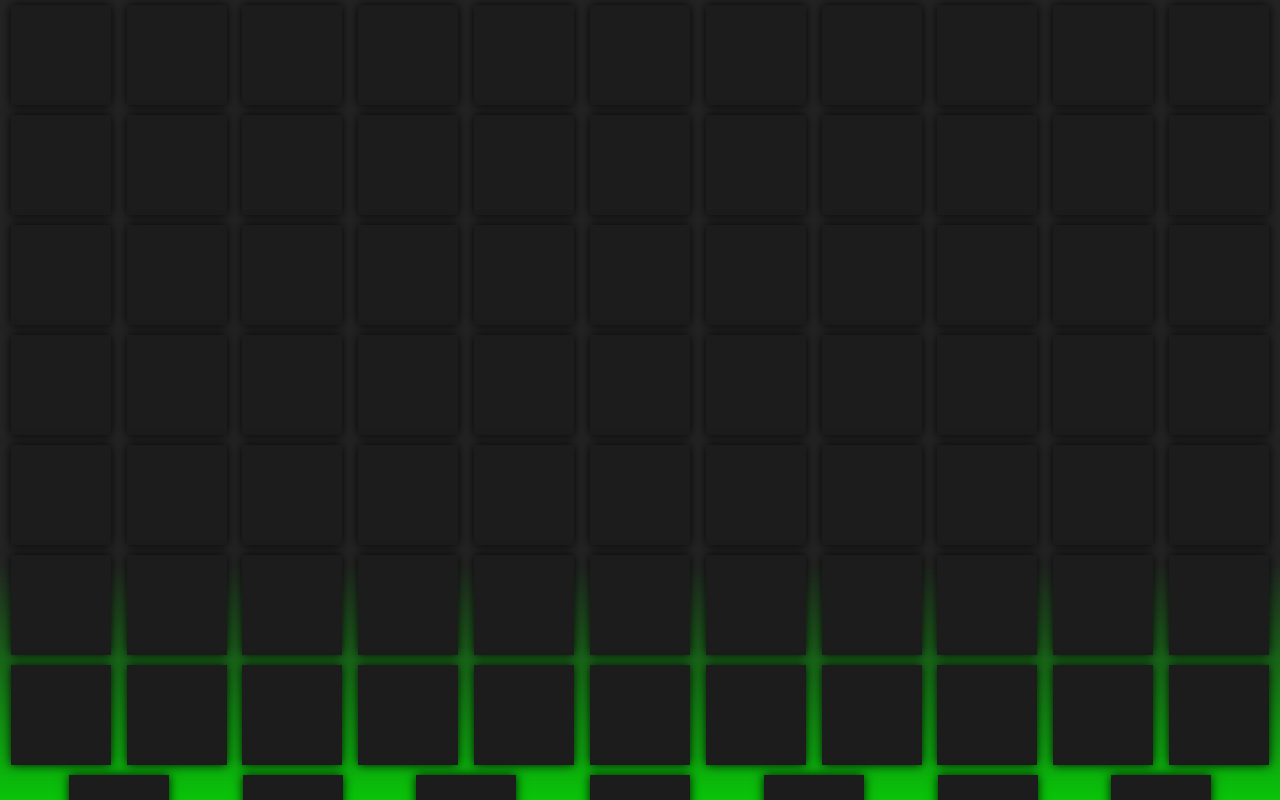
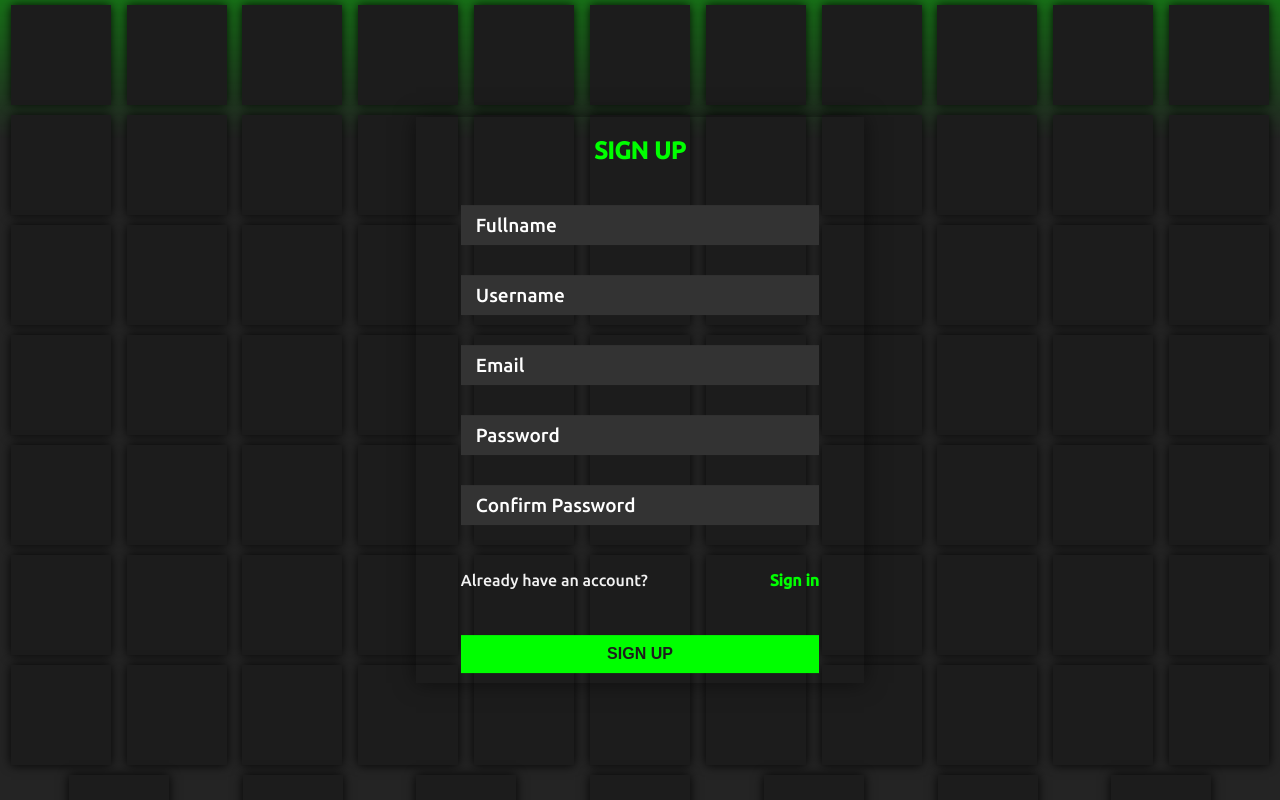
Before and after one commit to MartinVazquez1982/real-time-chat-front, a React (Vite) app: page /sign-up in a window 1280 px wide. Before the commit this address had no page. Built offline with nearby package versions, Linux system fonts and the light colour scheme.

Commit message:
:sparkles: signup finished, but no funtionality

```diff
--- a/src/App.tsx
+++ b/src/App.tsx
@@ -2,6 +2,7 @@ import './App.css'
 import Background from './components/background/background'
 import { BrowserRouter, Routes, Route } from 'react-router-dom';
 import Login from './pages/login';
+import SignUp from './pages/signUp';
 
 
 
@@ -14,6 +15,7 @@ function App() {
         <div className='routes'>
           <Routes>
             <Route path="/" element={<Login />} />
+            <Route path="/sign-up" element={<SignUp />} />
           </Routes>
         </div>
       </BrowserRouter>
--- a/src/components/forms/input.tsx
+++ b/src/components/forms/input.tsx
@@ -2,12 +2,13 @@ import '../../assets/styles/components/input.css'
 
 interface props {
     label: string
+    type: string
 }
 
-const Input: React.FC<props> = ({label}) => {
+const Input: React.FC<props> = ({label, type}) => {
     return (
         <div className='container-input'>
-            <input type="text" />
+            <input type={type} />
             <label htmlFor="">{label}</label>
         </div>
     )
--- a/src/pages/login.tsx
+++ b/src/pages/login.tsx
@@ -7,11 +7,11 @@ function Login () {
     <section>
       <h1>SIGN IN</h1>
       <form>
-                <Input label='Username'/>
-                <Input label='Password'/>
+        <Input label='Username' type='text'/>
+        <Input label='Password' type='password'/>
         <div className='links'>
           <a id='forgot-password' href="">Forgot Password</a>
-                    <a id='signup' href="">Signup</a>
+          <a id='signup' href="/sign-up">Sign up</a>
         </div>
         <ButtonForm text='LOGIN'/>
       </form>
--- /dev/null
+++ b/src/pages/signUp.tsx
@@ -0,0 +1,25 @@
+import ButtonForm from '../components/forms/buttonForm'
+import Input from '../components/forms/input'
+import '../assets/styles/pages/login.css'
+
+function SignUp () {
+  return (
+    <section>
+      <h1>SIGN UP</h1>
+      <form>
+        <Input label='Fullname' type='text'/>
+        <Input label='Username' type='text'/>
+        <Input label='Email' type='email'/>
+        <Input label='Password' type='password'/>
+        <Input label='Confirm Password' type='password'/>
+        <div className='links'>
+          <p id='forgot-password'>Already have an account?</p>
+          <a id='signup' href="/">Sign in</a>
+        </div>
+        <ButtonForm text='SIGN UP'/>
+      </form>
+    </section>
+  )
+}
+
+export default SignUp
```
Lines whose indentation alone changed are shown as unchanged.
